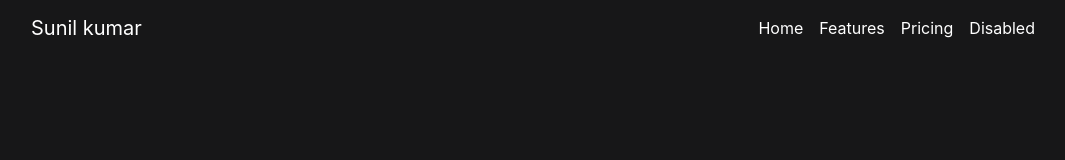
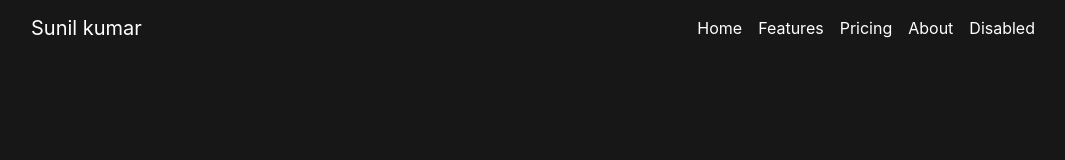
Before and after one commit to sunilskcj/personal_portfolio, a React (Create React App) app in the folder frontend/: page / in a window 1280 px wide. Shown: the top 160 px of the page, without its empty margins (109-1174 px from the left). Built offline with nearby package versions, Linux system fonts and the light colour scheme.

Commit message:
Router navigation

```diff
--- a/frontend/src/App.js
+++ b/frontend/src/App.js
@@ -1,15 +1,23 @@
-import logo from './logo.svg';
+
 import './App.css';
 import Navbar from './Components/Navbar/Navbar';
 import Home from './Components/Home/Home';
 import Footer from './Components/Footer/Footer';
+import { BrowserRouter, Routes, Route } from 'react-router-dom';
+import About from './Components/About/About';
 
 function App() {
   return (
     <div className="App">
+      <BrowserRouter>
       <Navbar />
-      <Home />
+      <Routes>
+      <Route exact path="/" element={<Home />}></Route>
+      <Route path="/about" element={<About />}></Route>
+
+      </Routes>
       <Footer />
+      </BrowserRouter>
     </div>
   );
 }
--- a/frontend/src/Components/Navbar/Navbar.css
+++ b/frontend/src/Components/Navbar/Navbar.css
@@ -1,4 +1,5 @@
 
     a{
         color: white!important;
+        text-decoration: none;
     }
--- a/frontend/src/Components/Navbar/Navbar.js
+++ b/frontend/src/Components/Navbar/Navbar.js
@@ -1,4 +1,6 @@
+import { Link } from 'react-router-dom';
 import './Navbar.css';
+import About from '../About/About';
 function Navbar(){
     return(
         <nav class="navbar navbar-expand-lg ">
@@ -12,16 +14,20 @@ function Navbar(){
     <div class="collapse navbar-collapse" id="navbarNav">
       <ul class="navbar-nav">
         <li class="nav-item">
-          <a class="nav-link active" aria-current="page" href="#">Home</a>
+          <Link to='/'><a class="nav-link active" aria-current="page" >Home</a></Link>
         </li>
         <li class="nav-item">
-          <a class="nav-link" href="#">Features</a>
+        <Link to='/feature'><a class="nav-link" >Features</a></Link>
         </li>
         <li class="nav-item">
-          <a class="nav-link" href="#">Pricing</a>
+        <Link to='/'><a class="nav-link" >Pricing</a></Link>
+        </li>
+
+        <li class="nav-item">
+        <Link to='/about'><a class="nav-link" >About</a></Link>
         </li>
         <li class="nav-item">
-          <a class="nav-link disabled" aria-disabled="true">Disabled</a>
+        <Link to='/'> <a class="nav-link " >Disabled</a></Link>
         </li>
       </ul>
     </div>
```
